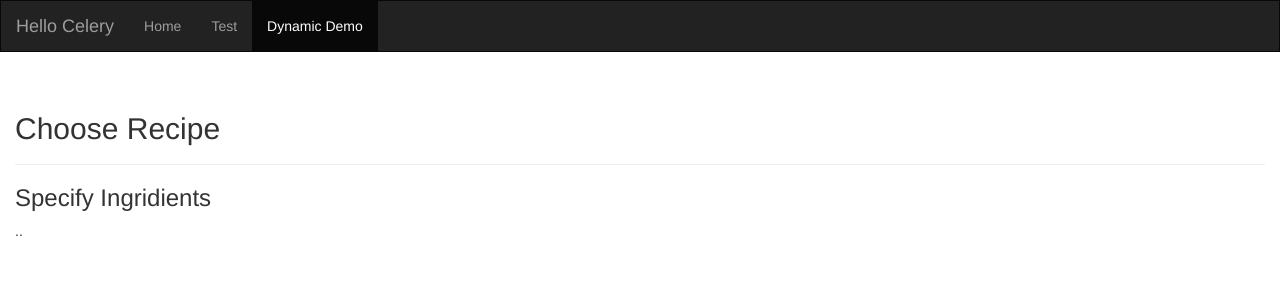
After one commit to OlegZero13/hello_celery, a Django app: page /dynamic/ in a window 1280 px wide. The commit adds this page. Shown: the top 300 px of the page. Run offline with Django 3.2, Linux system fonts and the light colour scheme; parts of the project's set-up code (start-up, migrations or seed data) failed here and were passed over; some libraries are stand-ins or nearby versions.

```diff
--- a/demo/templates/demo/base.html
+++ b/demo/templates/demo/base.html
@@ -20,6 +20,8 @@
 	<a href="{% url 'demo:index' %}">Home</a></li>
       <li class="{% block test_active %}{% endblock %}">
 	<a href="{% url 'demo:test_page' %}">Test</a></li>
+      <li class="{% block dynamic_active %}{% endblock %}">
+	<a href="{% url 'demo:dynamic' %}">Dynamic Demo</a></li>
     </ul>
   </div>
 </nav>
--- /dev/null
+++ b/demo/templates/demo/dynamic.html
@@ -0,0 +1,15 @@
+{% extends 'demo/base.html' %}
+{% block title %}Dynamic Forms{% endblock %}
+{% block dynamic_active %}active{% endblock %}
+
+{% block body %}
+<div class="row">
+  <div class="col-sm-12">
+    <div class="page-header">
+      <h2>Choose Recipe</h2>
+    </div>
+    <h3>Specify Ingridients</h3>
+    <p>..</p>
+  </div>
+</div>
+{% endblock %}
--- a/demo/urls.py
+++ b/demo/urls.py
@@ -10,4 +10,6 @@ urlpatterns= [
     url(r'^start_test/$', views.start_test, name="start_test"),
     url(r'^[\s\S]*/update_status/$', views.update_status, name='update_status'),
     url(r'^abort_test/$', views.abort_test, name="abort_test"),
+
+    url(r'^dynamic/$', views.dynamic, name="dynamic"),
 ]
--- a/demo/views.py
+++ b/demo/views.py
@@ -73,3 +73,8 @@ def abort_test(request):
         return HttpResponseRedirect(reverse('demo:start_test') + '?job=' + currentProcess.task_id)
     except:
         return HttpResponseRedirect(reverse('demo:start_test'))
+
+
+## Dynamic forms demo
+def dynamic(request):
+    return render(request, "demo/dynamic.html", {})
```
